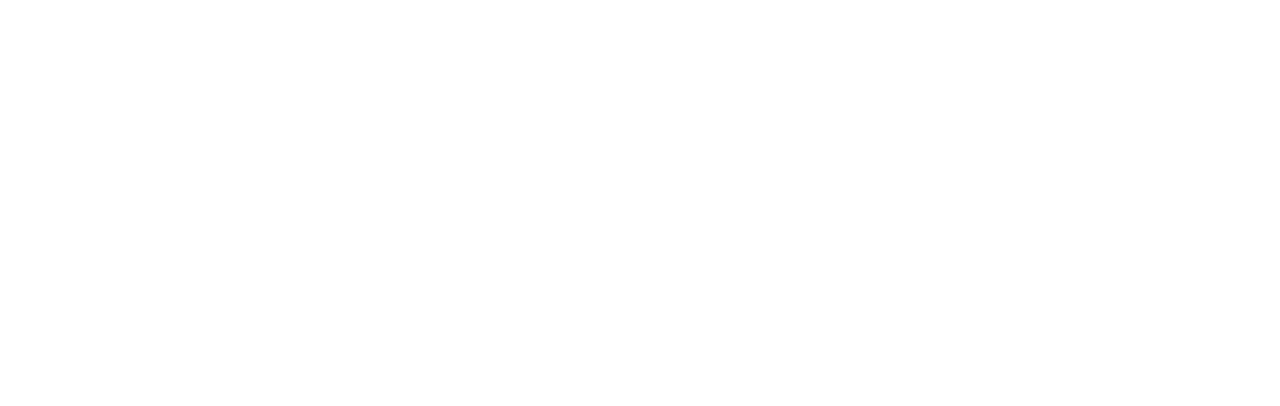
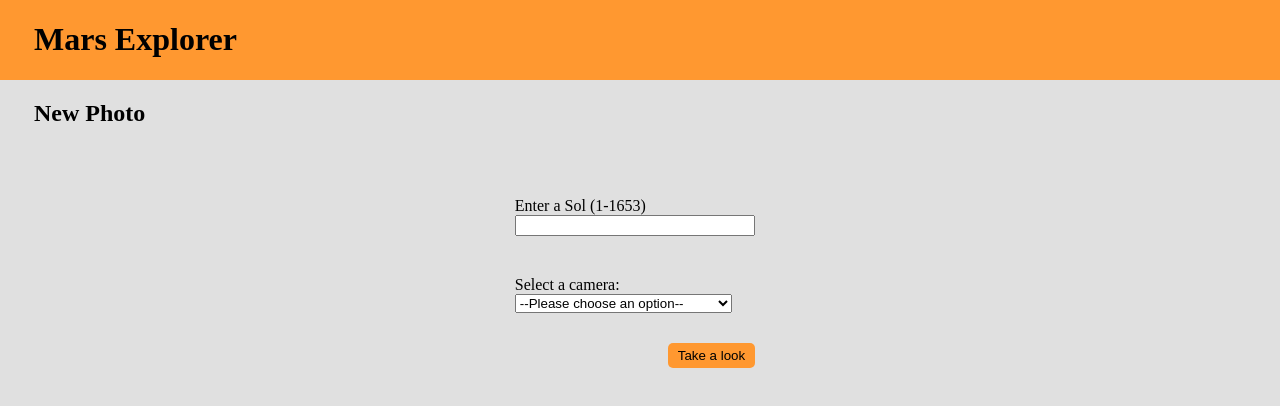
Before and after one commit to yahnbaron/Mars-Explorer, a website: page index.html in a window 1280 px wide. Drawn offline with Linux system fonts and the light colour scheme.

Commit message:
Completed feature 1.

```diff
--- a/css/layout.css
+++ b/css/layout.css
@@ -0,0 +1,41 @@
+.hidden {
+  display: none !important;
+}
+
+.container {
+  max-width: 575px;
+  margin: 0 10px;
+  padding: 0 1.5rem;
+}
+
+.row {
+  display: flex;
+  flex-wrap: wrap;
+}
+
+.col-full {
+  width: 100%;
+}
+
+.col-twenty {
+  flex-basis: 20%;
+}
+
+@media screen and (min-width: 768px) {
+  .container {
+    max-width: 1250px;
+  }
+
+  .column-full,
+  .column-half {
+    padding: 0 0.75rem;
+  }
+
+  .column-half {
+    width: 50%;
+  }
+}
+
+.col-auto {
+  flex-basis: auto;
+}
--- a/css/styles.css
+++ b/css/styles.css
@@ -0,0 +1,32 @@
+header {
+  background-color: #ff9830;
+}
+
+body {
+  background-color: #e0e0e0;
+}
+
+.centered {
+  justify-content: center;
+}
+
+input {
+  width: 100%;
+  margin-bottom: 40px;
+}
+
+form {
+  margin-top: 50px;
+}
+
+.sub-button {
+  margin-top: 30px;
+  text-align: right;
+}
+
+.sub-button > button {
+  background-color: #ff9830;
+  border-radius: 5px;
+  border: 0;
+  padding: 5px 10px;
+}
--- a/index.html
+++ b/index.html
@@ -3,7 +3,7 @@
 <head>
   <meta charset="UTF-8">
   <meta name="viewport" content="width=device-width, initial-scale=1.0">
-  <title>AJAX Project</title>
+  <title>Mars Explorer</title>
   <link rel="icon" href="images/favicon.ico">
   <link rel="stylesheet" href="css/reset.css">
   <link rel="stylesheet" href="css/layout.css">
@@ -11,8 +11,41 @@
 </head>
 <body>
   <header>
+    <div class="container">
+      <div class="row">
+        <div class="col-auto">
+          <h1>Mars Explorer</h1>
+        </div>
+      </div>
+    </div>
   </header>
-  <main>
+  <main class="container">
+    <div class="form-view">
+      <div class="row">
+        <div class="col-auto">
+          <h2>New Photo</h2>
+        </div>
+      </div>
+      <form>
+        <div class="row centered">
+          <div class="col-twenty">
+            <label for="sol">Enter a Sol (1-1653)</label>
+            <input name="sol" type="text" id="sol" required>
+            <label for="cam">Select a camera:</label>
+            <select name="cam" id="cam">
+              <option value="">--Please choose an option--</option>
+              <option value="fhaz">Front Hazard Avoidance Camera</option>
+              <option value="rhaz">Rear Hazard Avoidance Camera</option>
+              <option value="mast">Mast Camera</option>
+              <option value="navcam">Navigation Camera</option>
+            </select>
+            <div class="sub-button">
+              <button type="submit">Take a look</button>
+            </div>
+          </div>
+        </div>
+      </form>
+    </div>
   </main>
   <script src="js/data.js"></script>
   <script src="js/main.js"></script>
--- a/js/main.js
+++ b/js/main.js
@@ -0,0 +1,35 @@
+var $form = document.querySelector('form');
+var $formView = document.querySelector('.form-view');
+
+$form.addEventListener('submit', submitForm);
+
+function submitForm(event) {
+  event.preventDefault();
+  var formField = {};
+  formField.sol = parseInt($form.elements.sol.value);
+  formField.cam = $form.elements.cam.value;
+  var xhr = new XMLHttpRequest();
+  xhr.open('GET', 'https://api.nasa.gov/mars-photos/api/v1/rovers/curiosity/photos?sol=' + formField.sol + '&camera=' + formField.cam + '&api_key=keWG87uo1id4PeCBBKSzf0UuYTSSOzjV04iMYZuH');
+  xhr.responseType = 'json';
+  xhr.addEventListener('load', apiReturner);
+  xhr.send();
+}
+
+function apiReturner(event) {
+  // console.log(event.target.response);
+  $formView.className = 'form-view hidden';
+  // if (event.target.response.photos.length === 0) {}
+}
+
+/*
+ var xhr = new XMLHttpRequest();
+xhr.open('GET', 'https://jsonplaceholder.typicode.com/users');
+xhr.responseType = 'json';
+xhr.addEventListener('load', function () {
+  console.log(xhr.status);
+  console.log(xhr.response);
+  var users = xhr.response;
+
+});
+xhr.send();
+*/
```
